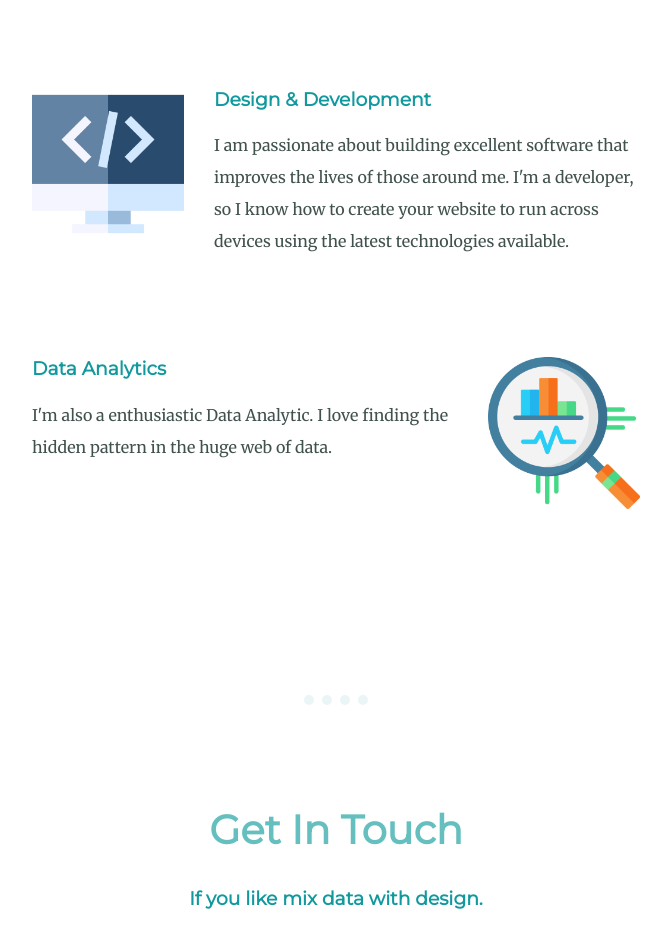
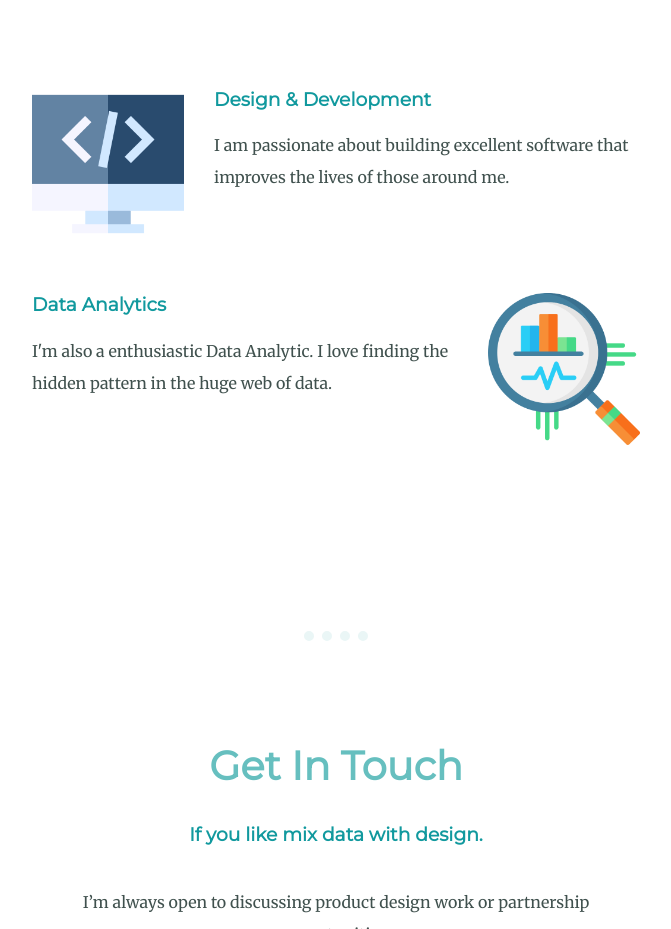
Before and after one commit to MohammedMehran/portfolio, a plain HTML site: page index.html in a window 1280 px wide. Shown: the part 1700-2629 px from the top of the page, without its empty margins (304-975 px from the left). Drawn offline with Linux system fonts and the light colour scheme.

Commit message:
Update index.html

```diff
--- a/index.html
+++ b/index.html
@@ -30,8 +30,7 @@
         <img class="web-img" src="images/web-icon.png" alt="web-icon-img">
         <h3>Design & Development</h3>
         <!--<p class="skill-row-description-left"-->
-        <p>I am passionate about building excellent software that improves the lives of those around me.
-          I'm a developer, so I know how to create your website to run across devices using the latest technologies available.</p>
+        <p>I am passionate about building excellent software that improves the lives of those around me.</p>
       </div>
       <div class="skill-row">
         <img class="data-img" src="images/data-analytics.png" alt="data-analytics-img">
```
